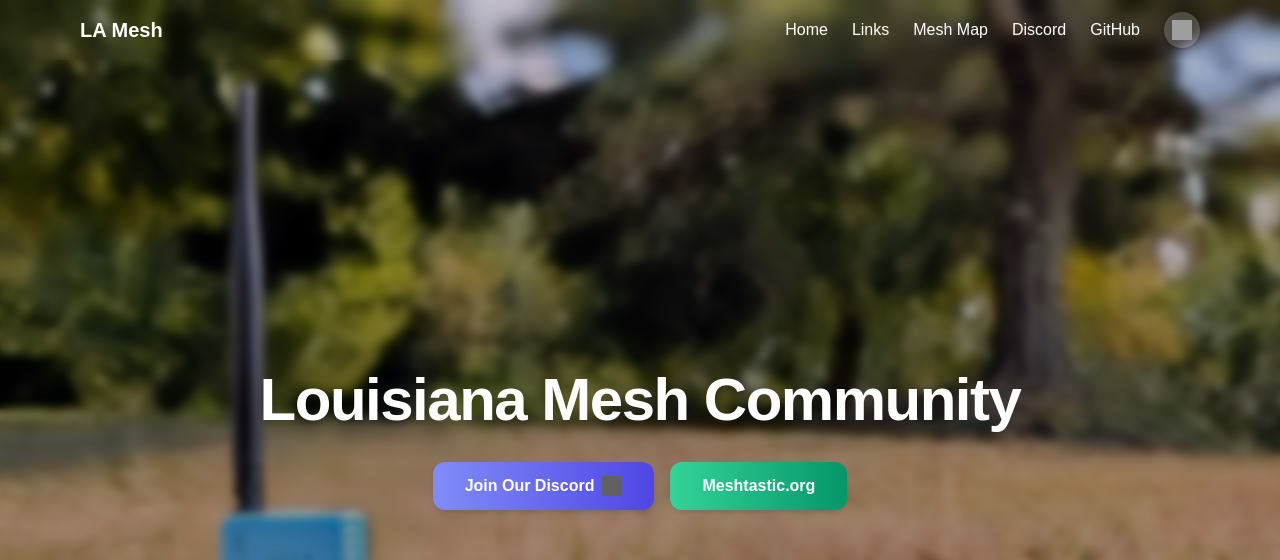
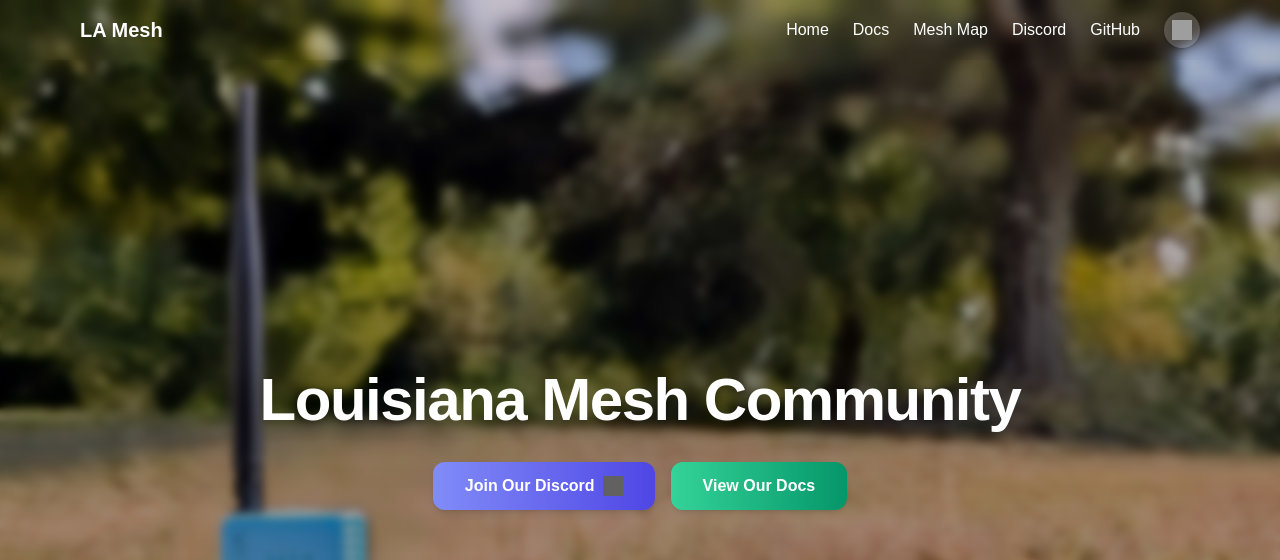
Before and after one commit to LouisianaMeshCommunity/Website, a Next.js app: page / in a window 1280 px wide. Shown: the top 560 px of the page. Built offline with nearby package versions, Linux system fonts and the light colour scheme; grey boxes are pictures that could not be loaded.

Commit message:
add docs

```diff
--- a/app/links/page.tsx
+++ b/app/links/page.tsx
@@ -43,7 +43,7 @@ type NavbarProps = {
 
 const navLinks = [
   { label: "Home", href: "/" },
-  { label: "Links", href: "/links" },
+  { label: "Docs", href: "https://docs.louisianamesh.org" },
   { label: "Mesh Map", href: "/meshmap" },
   { label: "Discord", href: "https://discord.louisianamesh.org", external: true },
   { label: "GitHub", href: "https://github.com/LouisianaMeshCommunity/Website", external: true },
--- a/app/meshmap/page.tsx
+++ b/app/meshmap/page.tsx
@@ -44,7 +44,7 @@ type NavbarProps = {
 // Shared nav links
 const navLinks = [
   { label: "Home", href: "/" },
-  { label: "Links", href: "/links" },
+  { label: "Docs", href: "https://docs.louisianamesh.org" },
   { label: "Mesh Map", href: "/meshmap" },
   { label: "Discord", href: "https://discord.louisianamesh.org", external: true },
   { label: "GitHub", href: "https://github.com/LouisianaMeshCommunity/Website", external: true },
--- a/app/page.tsx
+++ b/app/page.tsx
@@ -39,7 +39,7 @@ const useTheme = () => {
 // Nav links (used for both desktop and mobile)
 const navLinks = [
   { label: "Home", href: "#home" }, // Changed Link href to anchor ID
-  { label: "Links", href: "/links" },
+  { label: "Docs", href: "https://docs.louisianamesh.org" },
   { label: "Mesh Map", href: "/meshmap" },
   { label: "Discord", href: "https://discord.louisianamesh.org", external: true },
   { label: "GitHub", href: "https://github.com/LouisianaMeshCommunity", external: true },
@@ -252,12 +252,12 @@ const App = () => {
             </a>
 
             <a
-              href="https://meshtastic.org/"
+              href="https://docs.louisianamesh.org/"
               className="flex items-center justify-center gap-2 bg-gradient-to-r from-emerald-400 to-emerald-600 text-white font-semibold py-3 px-8 rounded-xl shadow-md hover:scale-105 hover:shadow-xl transition"
               target="_blank"
               rel="noopener noreferrer"
             >
-              Meshtastic.org
+              View Our Docs
             </a>
           </div>
         </div>
```
